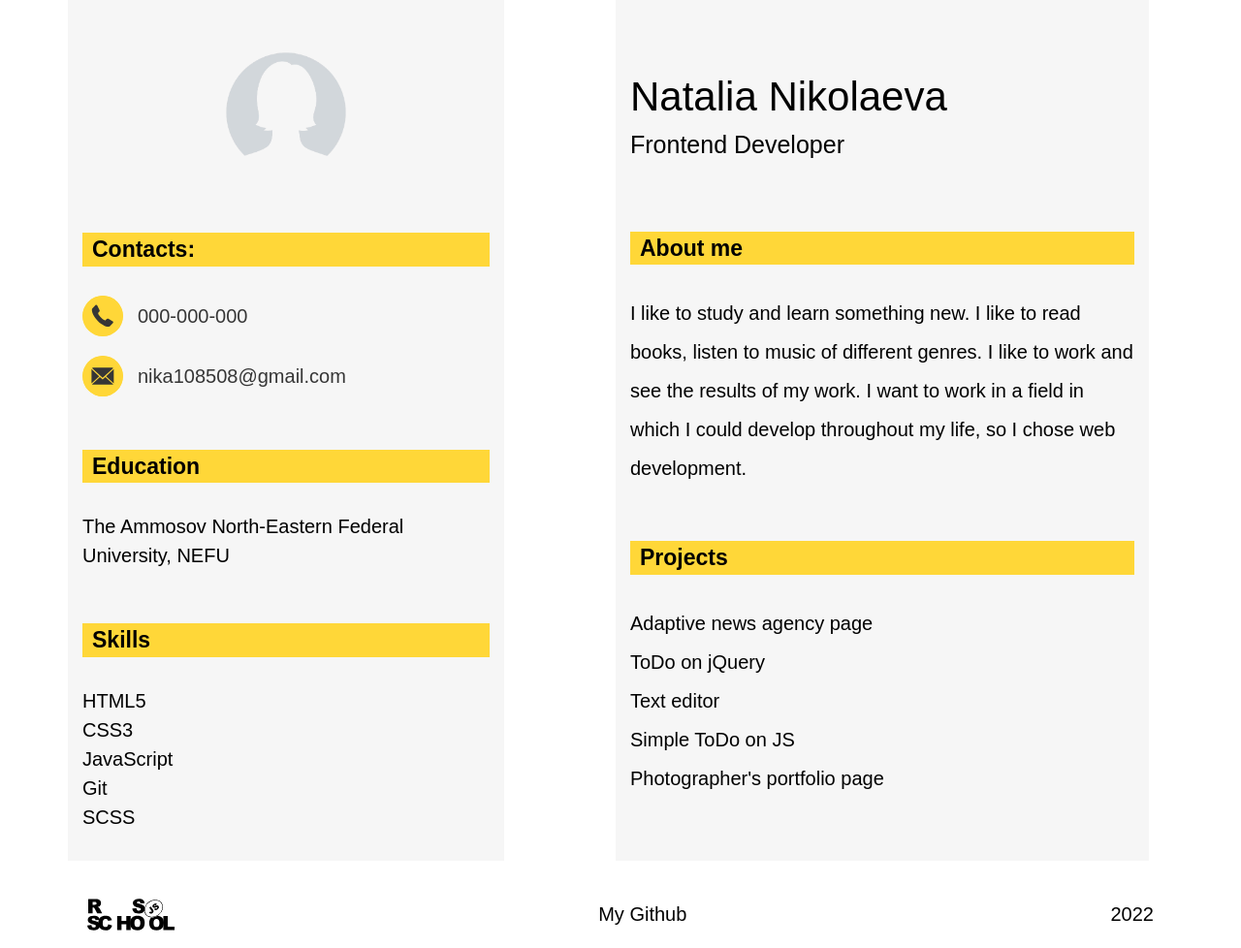
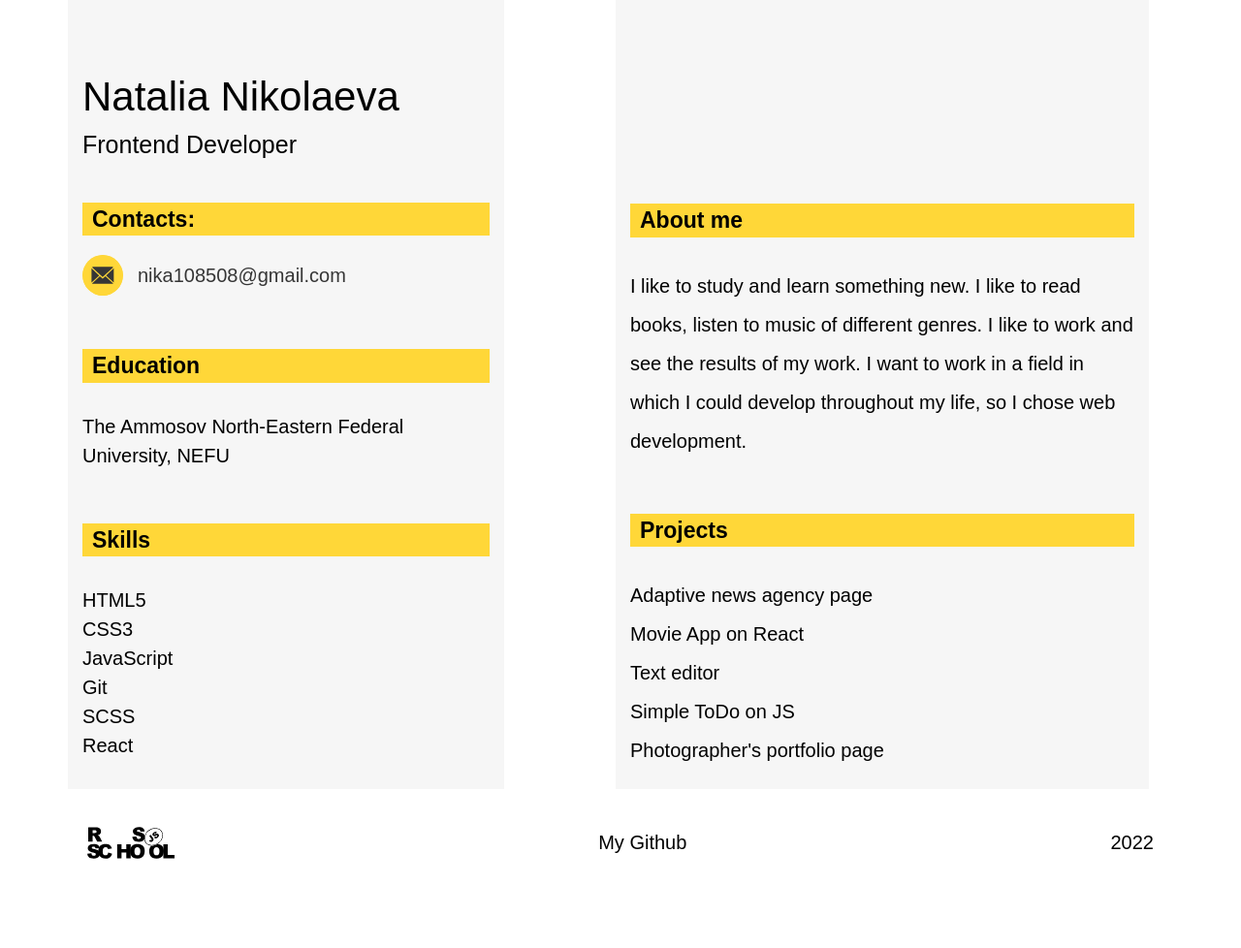
Before and after one commit to Altha250/rsschool-cv, a plain HTML site: page index.html in a window 1280 px wide. Shown: the whole page at 97% size. After the commit the page ends 904 px from the top, so only its background shows below. Drawn offline with Linux system fonts and the light colour scheme.

Commit message:
add changes

```diff
--- a/index.html
+++ b/index.html
@@ -13,17 +13,12 @@
     <div class="container">
       <div class="wrapper">
         <section class="column-left">
-          <img class="avatar" src="assets/img/avatar.png" alt="avatar user">
+          <div class="name">
+            <h1>Natalia Nikolaeva</h1>
+            <span>Frontend Developer</span>
+          </div>
           <div class="contacts">
             <h2>Contacts:</h2>
-            <div class="tel-info">
-              <div class="tel__icon">
-                <img src="assets/img/icon_phone.svg" alt="icon telephone">
-              </div>
-              <div class="tel-text">
-                <p>000-000-000</p>
-              </div>
-            </div>
             <div class="email-info">
               <div class="email__icon">
                 <img src="assets/img/icon_email.svg" alt="icon telephone">
@@ -45,14 +40,11 @@
               <li>JavaScript</li>
               <li>Git</li>
               <li>SCSS</li>
+              <li>React</li>
             </ul>
           </div>
         </section>
         <section class="column-right">
-          <div class="name">
-            <h1>Natalia Nikolaeva</h1>
-            <span>Frontend Developer</span>
-          </div>
           <div class="inner">
             <div class="about">
               <h2>About me</h2>
@@ -62,13 +54,13 @@
               <h2>Projects</h2>
               <ul>
                 <li>
-                  <a href="https://github.com/Altha250/simple-site">
+                  <a href="https://altha250.github.io/simple-site/">
                     Adaptive news agency page
                   </a>
                 </li>
                 <li>
-                  <a href="https://github.com/Altha250/simple-todo-jQuery-">
-                    ToDo on jQuery
+                  <a href="https://altha250.github.io/movie-app/">
+                    Movie App on React
                   </a>
                 </li>
                 <li>
--- a/style.css
+++ b/style.css
@@ -52,6 +52,7 @@ h2 {
 }
 
 /* Column Left */
+
 .column-left {
   max-width: 450px;
   margin-right: 115px;
@@ -60,18 +61,18 @@ h2 {
   padding-left: 15px;
 }
 
-.avatar {
-  max-width: 250px;
-  max-height: 150px;
-  border-radius: 50%;
-  margin: 0 auto;
-  margin-top: 40px;
+.name {
+  margin-top: 68px;
+}
+
+.name span {
+  font-size: 25px;
 }
 
 /* Contacts */
 
 .contacts {
-  margin-top: 50px;
+  margin-top: 40px;
 }
 
 .tel-info {
@@ -124,6 +125,7 @@ h2 {
 }
 
 /* Skills */
+
 .skills {
   margin-top: 55px;
 }
@@ -134,6 +136,7 @@ h2 {
 }
 
 /* Column Right */
+
 .column-right {
   max-width: 550px;
   padding-right: 15px;
@@ -141,21 +144,13 @@ h2 {
   background-color: #f6f6f6;
 }
 
-.name {
-  margin-top: 68px;
-}
-
-.name span {
-  font-size: 25px;
-}
-
 /* Inner */
 .inner {
-  margin-top: 50px;
+  margin-top: 100px;
 }
 
 .about {
-  margin-top: 70px;
+  margin-top: 210px;
 }
 
 .about p {
@@ -164,6 +159,7 @@ h2 {
 }
 
 /* Projects */
+
 .projects h2 {
   margin-top: 55px;
 }
@@ -173,7 +169,12 @@ h2 {
   line-height: 2;
 }
 
+a:hover {
+  color: red;
+}
+
 /* Footer */
+
 .footer-inner {
   margin-top: 20px;
   margin-right: 20px;
```
